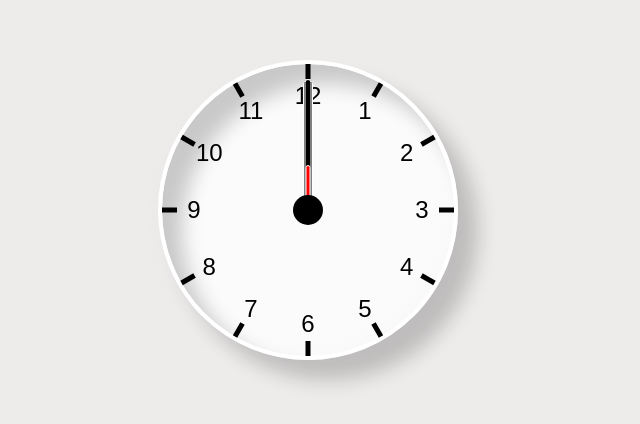
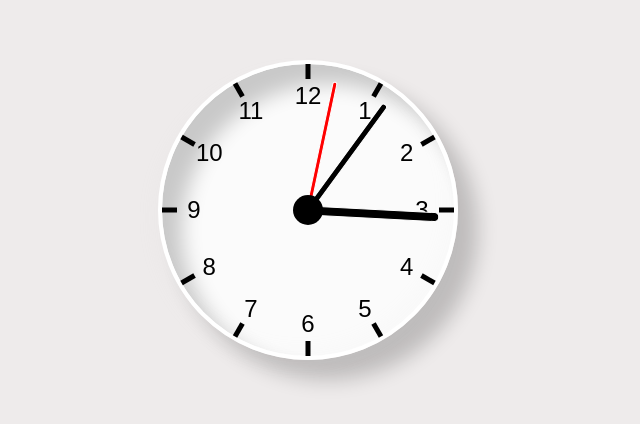
Before and after one commit to AndriusVegan/tiktokClock, a plain HTML site: page index.html in a window 1280 px wide. Shown: the part 198-622 px from the top of the page, without its empty margins (332-972 px from the left). Drawn offline with Linux system fonts and the light colour scheme.

Commit message:
Add files via upload
Fixed bugs as there were some typos

```diff
--- a/script.js
+++ b/script.js
@@ -18,7 +18,7 @@ function setClock() {
 }
 
 function setRotation(element, rotationRatio) {
-  element.style.setProperty("--rotation", rotationRation * 360);
+  element.style.setProperty("--rotation", rotationRatio * 360);
 }
 
 setClock();
--- a/style.css
+++ b/style.css
@@ -152,7 +152,7 @@ body {
 
 .clock .hand.second {
   width: 5px;
-  height: 45px;
+  height: 45%;
   background-color: red;
 }
 
```
